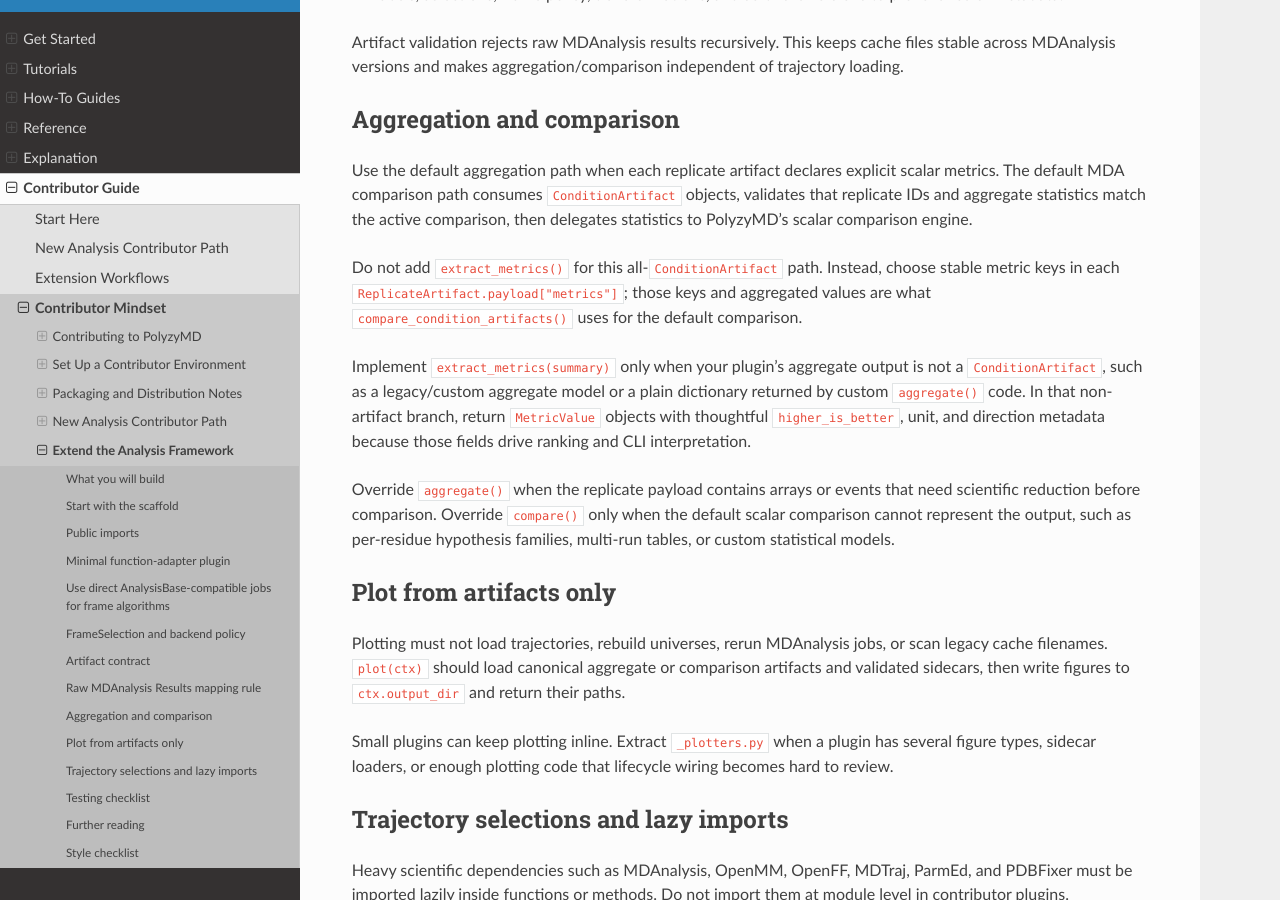
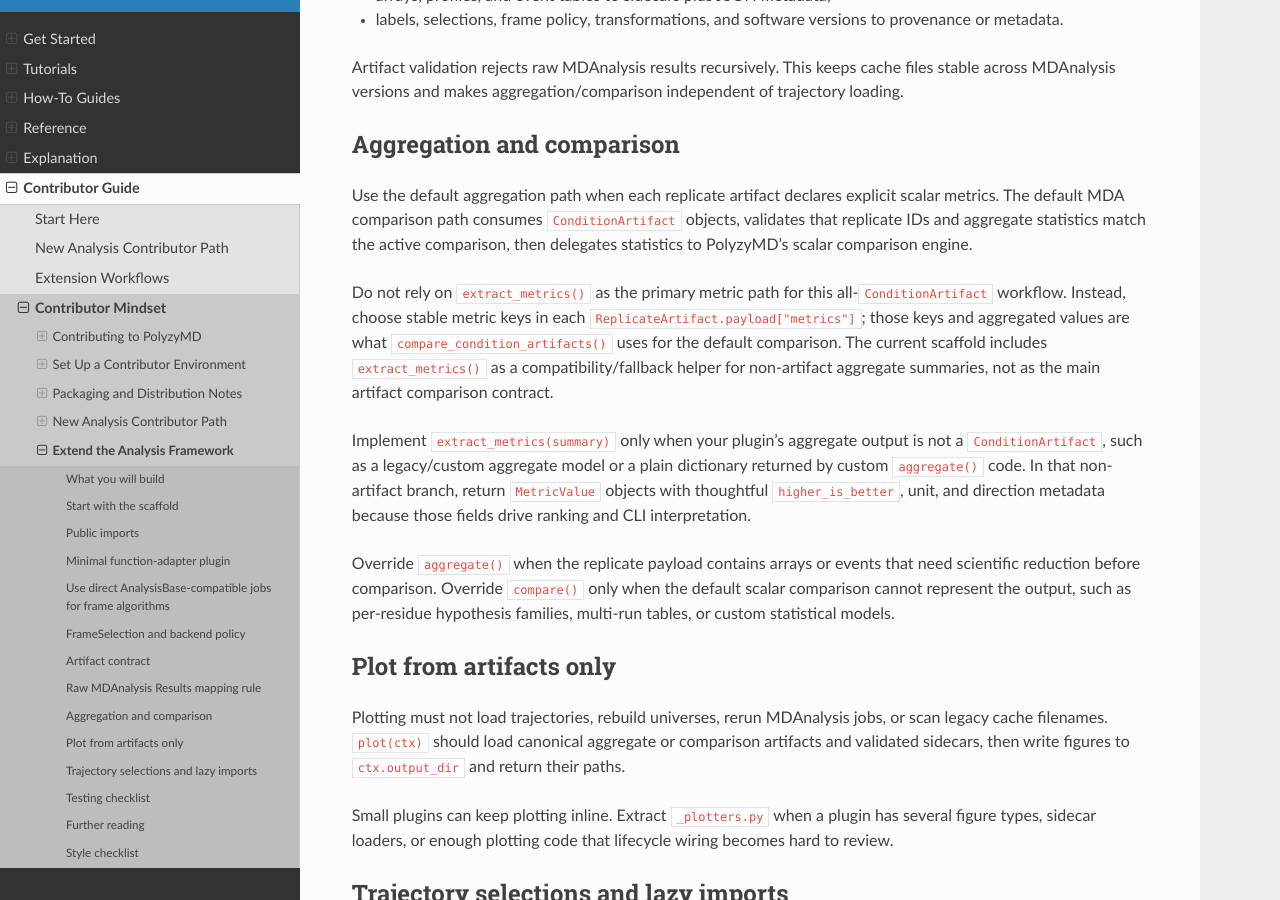
Before and after one commit to joelaforet/polyzymd, a Sphinx documentation site: the page built from docs/source/contributor_guide/extending_analyses.md, in a window 1280 px wide and 900 px high, scrolled down 6224 px. Built offline with Sphinx 7.4.7 and the Read the Docs theme 3.1.0, drawn with Linux system fonts in a browser that asks for light colours; some of the changed text lies outside the part shown.

Commit message:
docs(analysis): align scaffold metric guidance

````diff
--- a/docs/source/contributor_guide/analysis_plugins/first_scaffold.md
+++ b/docs/source/contributor_guide/analysis_plugins/first_scaffold.md
@@ -73,7 +73,7 @@
 | Settings model | A Pydantic settings class with placeholder options such as an MDAnalysis atom selection and a scale factor. |
 | Measurement function | A small placeholder function that receives a loaded universe and frame-selection arguments. This is where domain-specific MDAnalysis logic will eventually replace the placeholder atom-frame count. |
 | Collector | A collector class that converts one completed MDAnalysis job into a `ReplicateArtifact`. |
-| Analysis subclass | A `SolventShellAnalysis` class with `name = "solvent_shell"`, a `Settings` class, `build_mda_jobs()`, `build_mda_collector()`, and `extract_metrics()`. |
+| Analysis subclass | A `SolventShellAnalysis` class with `name = "solvent_shell"`, a `Settings` class, `build_mda_jobs()`, `build_mda_collector()`, and `extract_metrics()`. The generated `extract_metrics()` is compatibility/fallback support for non-artifact summaries; default artifact comparison reads condition-artifact metrics first. |
 | Helper functions | Small private helpers used by the scaffold to count selected frames, validate JSON-compatible metrics, and read default aggregate summaries. |
 
 The most important breadcrumb is the import boundary. The generated plugin uses
--- a/docs/source/contributor_guide/analysis_plugins/simple_scalar_plugin.md
+++ b/docs/source/contributor_guide/analysis_plugins/simple_scalar_plugin.md
@@ -25,7 +25,8 @@
 - Default aggregation reads scalar replicate metrics from
   `payload["metrics"]` and writes a `ConditionArtifact`.
 - Default comparison sees the `ConditionArtifact` and uses the MDAnalysis
-  artifact comparison path before any legacy `extract_metrics()` hook.
+  artifact comparison path before any compatibility/fallback `extract_metrics()`
+  hook.
 
 ## 1. Define a tiny settings model
 
@@ -92,7 +93,11 @@
     atoms = universe.select_atoms(selection)
     values: list[float] = []
 
-    iterator = universe.trajectory[frames] if frames is not None else universe.trajectory[start:stop:step]
+    iterator = (
+        universe.trajectory[frames]
+        if frames is not None
+        else universe.trajectory[start:stop:step]
+    )
     for _ts in iterator:
         if len(atoms) == 0:
             raise ValueError(f"Selection matched no atoms: {selection!r}")
@@ -188,8 +193,11 @@
             warnings=list(ctx.warnings),
         )
 
+```
 
-class MeanProteinXAnalysis(MeanProteinXAnalysis):
+Then add the collector hook to the `MeanProteinXAnalysis` class above:
+
+```python
     def build_mda_collector(self, ctx: MDACollectorContext):
         del ctx
         return MeanProteinXCollector()
@@ -230,17 +238,17 @@
 
 ## 6. Let artifact comparison use the condition metrics
 
-For this simple MDAnalysis artifact tutorial, do not implement
-`extract_metrics()`. When the aggregate result is a `ConditionArtifact`,
+For this simple MDAnalysis artifact tutorial, `extract_metrics()` is not the
+primary metric path. When the aggregate result is a `ConditionArtifact`,
 PolyzyMD's default comparison path short-circuits to
 `compare_condition_artifacts()`. That artifact comparison code reads
 `payload["metrics"]`, builds the internal `MetricValue` inputs from the stored
 means, SEMs, and replicate values, and returns a comparison artifact.
 
-The older `extract_metrics()` hook is still relevant for plugins whose
-aggregation returns a non-`ConditionArtifact` result, such as a custom Pydantic
-model or a plain dictionary. It is not required for this simple
-`ReplicateArtifact` → `ConditionArtifact` path.
+The scaffold currently includes an `extract_metrics()` method as a
+compatibility/fallback helper for aggregate summaries that are not
+`ConditionArtifact` objects. Contributors should not rely on it as the main
+metric source for a normal `ReplicateArtifact` → `ConditionArtifact` plugin.
 
 Because the teaching metric has no scientific direction, treat any comparison
 output as a lifecycle check only. For a real plugin, define metric direction and
@@ -257,8 +265,10 @@
   `payload["metrics"]`.
 - You do not override `aggregate()` because default aggregation can create the
   `ConditionArtifact` from replicate metrics.
-- You do not implement `extract_metrics()` for this artifact path; default
-  comparison reads the `ConditionArtifact` metrics directly.
+- You do not rely on `extract_metrics()` for this artifact path; default
+  comparison reads the `ConditionArtifact` metrics directly. If scaffolded code
+  includes `extract_metrics()`, keep it as compatibility/fallback support rather
+  than the primary contract.
 
 ## Common mistakes
 
--- a/docs/source/contributor_guide/extending_analyses.md
+++ b/docs/source/contributor_guide/extending_analyses.md
@@ -20,7 +20,9 @@
 2. one or more `MDAAnalysisJob` objects in `build_mda_jobs()`;
 3. a collector from completed MDAnalysis jobs to a `ReplicateArtifact`;
 4. optional custom aggregation when `payload["metrics"]` is not enough;
-5. optional `extract_metrics()` only for non-artifact aggregate outputs, or a custom `compare()`;
+5. condition-artifact comparison for default MDA artifacts, with
+   `extract_metrics()` only as a compatibility/fallback helper for non-artifact
+   aggregate outputs, or a custom `compare()`;
 6. optional `plot()` code that reads artifacts and sidecars only.
 
 The default path is intentionally small. A single-file plugin can wrap a
@@ -199,12 +201,12 @@
 both `start`/`stop`/`step` and explicit `frames` selectors. Replace the
 placeholder calculation with your scientific logic.
 
-This simple MDAnalysis artifact path does not implement `extract_metrics()`.
-Each replicate declares explicit scalar values in
+This simple MDAnalysis artifact path does not require `extract_metrics()` as its
+primary metric source. Each replicate declares explicit scalar values in
 `ReplicateArtifact.payload["metrics"]`; the default aggregator combines those
 values into a `ConditionArtifact` with per-metric `mean`, `std`, `sem`, `n`, and
 replicate `values`. During comparison, all-`ConditionArtifact` summaries are
-handled by `compare_condition_artifacts()` before the legacy/non-artifact
+handled by `compare_condition_artifacts()` before the compatibility/fallback
 `extract_metrics()` branch is reached.
 
 ## Use direct AnalysisBase-compatible jobs for frame algorithms
@@ -328,10 +330,12 @@
 objects, validates that replicate IDs and aggregate statistics match the active
 comparison, then delegates statistics to PolyzyMD's scalar comparison engine.
 
-Do not add `extract_metrics()` for this all-`ConditionArtifact` path. Instead,
-choose stable metric keys in each `ReplicateArtifact.payload["metrics"]`; those
-keys and aggregated values are what `compare_condition_artifacts()` uses for the
-default comparison.
+Do not rely on `extract_metrics()` as the primary metric path for this
+all-`ConditionArtifact` workflow. Instead, choose stable metric keys in each
+`ReplicateArtifact.payload["metrics"]`; those keys and aggregated values are
+what `compare_condition_artifacts()` uses for the default comparison. The current
+scaffold includes `extract_metrics()` as a compatibility/fallback helper for
+non-artifact aggregate summaries, not as the main artifact comparison contract.
 
 Implement `extract_metrics(summary)` only when your plugin's aggregate output is
 not a `ConditionArtifact`, such as a legacy/custom aggregate model or a plain
````
